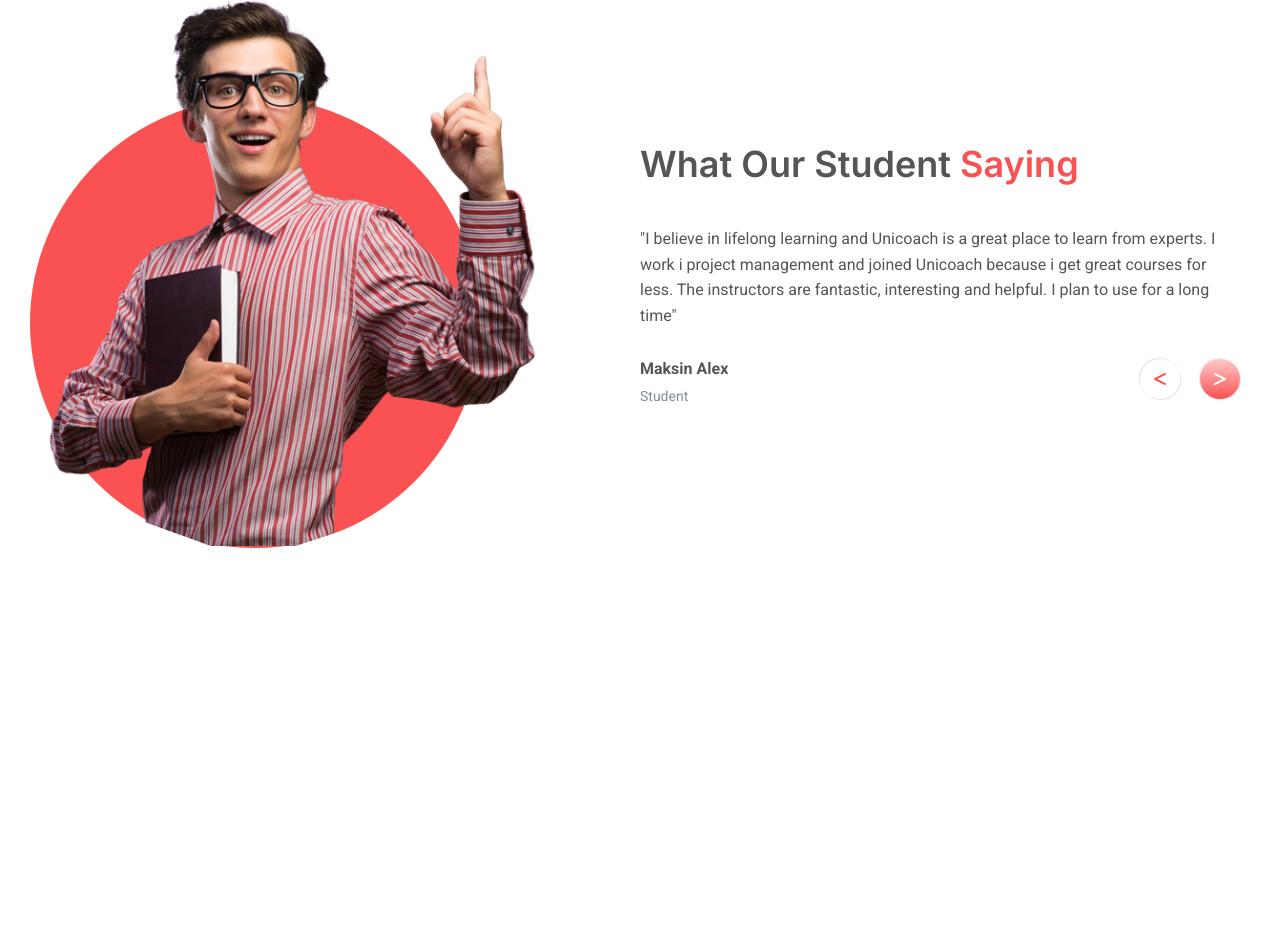
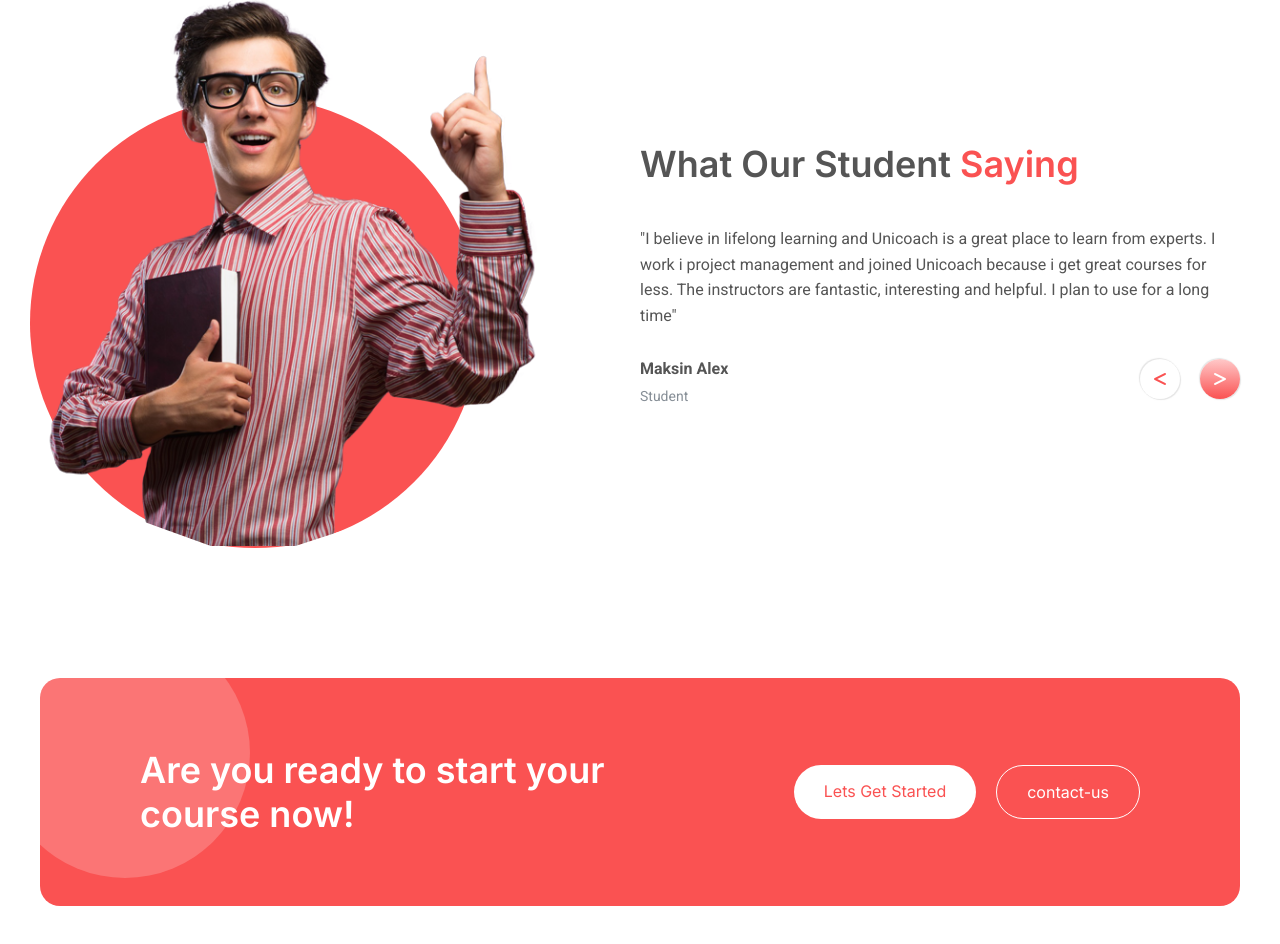
Before and after one commit to SsimbwaJoshua/sinau, a plain HTML site: page index.html in a window 1280 px wide. Shown: the part 2712-3656 px from the top of the page. Before the commit the page ends 3390 px from the top, so only its background shows below. Drawn offline with Linux system fonts and the light colour scheme.

Commit message:
get started

```diff
--- a/index.html
+++ b/index.html
@@ -329,6 +329,20 @@
           </div>
         </div>
       </section>
+      <section class="section-start">
+        <div class="container">
+          <div class="start-splitter">
+            <h2 class="start-heading">
+              Are you ready to start your course now!
+            </h2>
+            <div class="start-btns">
+              <a href="#" class="start-btn-1">Lets Get Started</a>
+              <a href="#" class="start-btn-2">contact-us</a>
+            </div>
+            <div class="fadded-circle"></div>
+          </div>
+        </div>
+      </section>
     </div>
   </body>
 </html>
--- a/style.css
+++ b/style.css
@@ -639,3 +639,66 @@ h2 {
   left: 24rem;
   transform: rotate(162deg);
 }
+/* /////////////////////////////////////// */
+/* START SECTION */
+/*//////////////////////////////////////////  */
+.start-splitter {
+  display: grid;
+  grid-template-columns: 1fr 1fr;
+  background-color: var(--main-color);
+  border-radius: 20px;
+  padding: 7rem 10rem;
+  align-items: center;
+  position: relative;
+}
+
+.start-heading {
+  color: #fff;
+}
+
+.start-btns {
+  display: flex;
+  gap: 2rem;
+  justify-self: end;
+}
+.start-btn-1,
+.start-btn-2 {
+  font-size: 1.6rem;
+  padding: 1.6rem 3rem;
+  border-radius: 30px;
+  text-decoration: none;
+  max-height: 6rem;
+}
+
+.start-btn-1:link,
+.start-btn-1:visited {
+  color: var(--main-color);
+  background-color: #fff;
+}
+.start-btn-1:active,
+.start-btn-1:hover {
+  background-color: var(--light_main);
+  color: #fff;
+}
+.start-btn-2:link,
+.start-btn-2:visited {
+  color: #fff;
+  background-color: var(--main-color);
+  border: 1px solid #fff;
+}
+.start-btn-2:active,
+.start-btn-2:hover {
+  text-decoration: underline;
+}
+
+.fadded-circle {
+  width: 25rem;
+  height: 25rem;
+  /* color: rgba(255, 255, 255, 0.566); */
+  background-color: rgba(255, 255, 255, 0.2);
+  border-radius: 50%;
+
+  position: absolute;
+  top: -5rem;
+  left: -4rem;
+}
```
